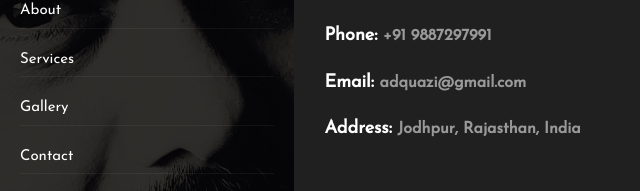
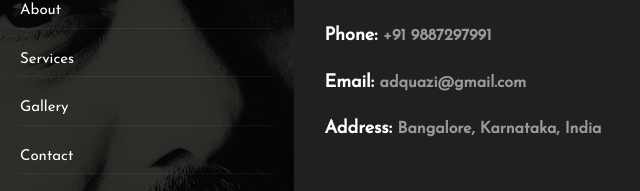
Before and after one commit to mehtab2899/ad_photography, a website: page contact.html in a window 1280 px wide. Shown: the part 245-436 px from the top of the page, 0-640 px from the left. Drawn offline with nearby package versions, Linux system fonts and the light colour scheme.

Commit message:
fixing bugs

```diff
--- a/contact.html
+++ b/contact.html
@@ -134,7 +134,7 @@
 								</h5>
 								<h5>
 									address:
-                  <span>jodhpur, rajasthan, india</span>
+									<span>bangalore, karnataka, india</span>
 								</h5>
 							</div>
 						</div>
```
Also changed, not shown: app.js (indentation only), index.html (indentation only). Lines whose indentation alone changed are shown as unchanged.
